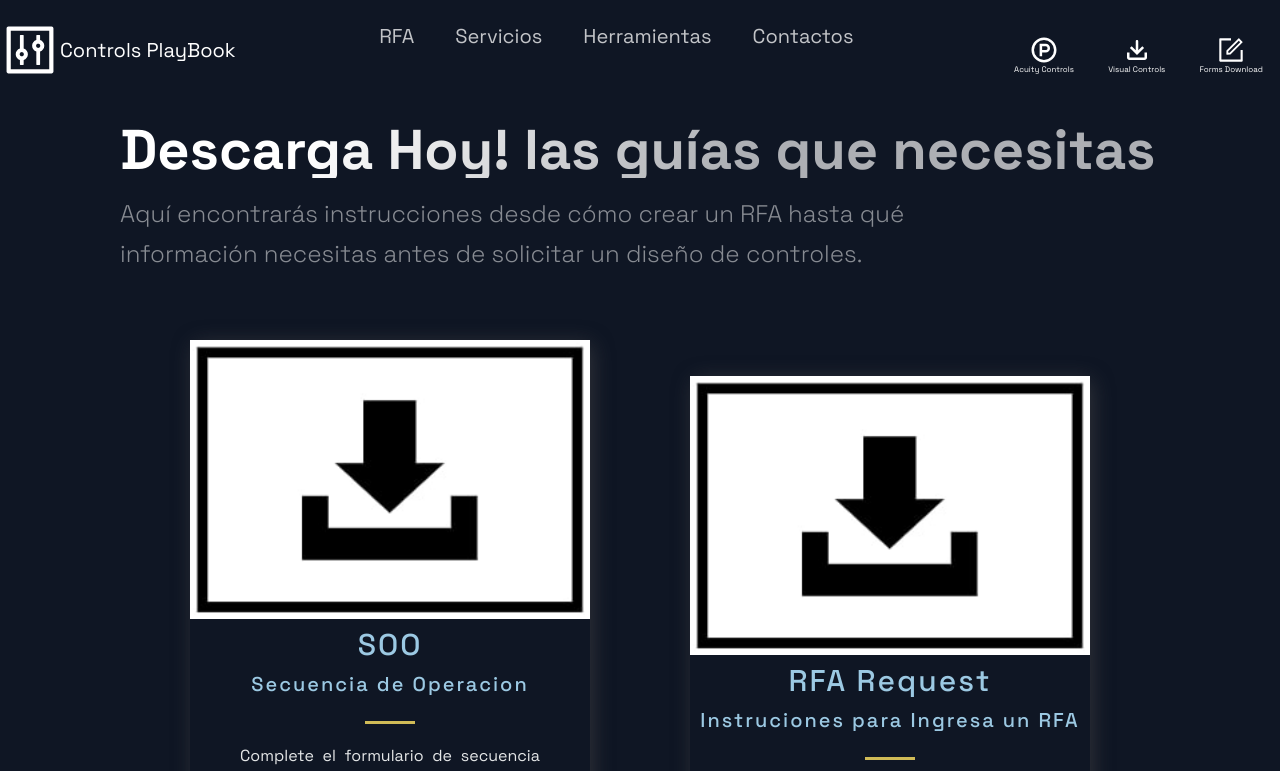
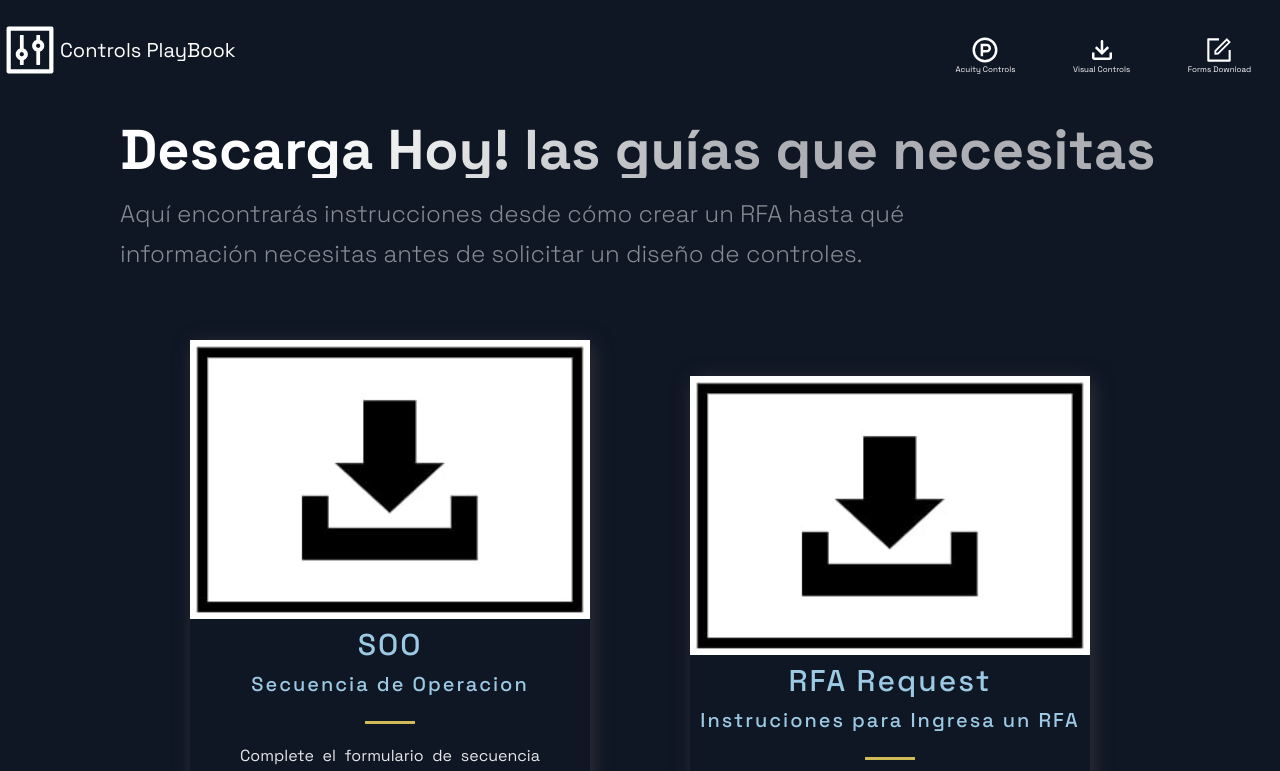
Before and after one commit to rogercerpa/controlsplaybook, a Next.js app: page /Form in a window 1280 px wide. Shown: the top 771 px of the page. Built offline with nearby package versions, Linux system fonts and the light colour scheme.

Commit message:
updated header for the form page

```diff
--- /dev/null
+++ b/src/components/Header/FormHeader.js
@@ -0,0 +1,45 @@
+import Link from 'next/link';
+import React from 'react';
+import { AiOutlineControl, AiOutlineForm  } from 'react-icons/ai';
+import { RiProductHuntLine } from 'react-icons/ri'
+import {CgSoftwareDownload} from 'react-icons/cg'
+
+import { Container, Div1, Div2, Div3, NavLink, SocialIcons, Span, Span1 } from './HeaderStyles';
+
+const FormHeader = () =>  (
+  <Container>
+    <Div1>
+      <Link href="/">
+        <a style={{ display: "flex", alignItems: "center",  color: "white", marginBottom:"10px" }}>
+        <AiOutlineControl size="6rem" /> <Span>Controls PlayBook</Span>
+      </a>
+      </Link>
+    </Div1>
+
+    <Div3>
+
+      <SocialIcons >
+        <a href="https://www.acuitybrands.com/products/controls" target="_blank" style={{ display: "flex", alignItems: "center", flexDirection: "column", color: "white" }}>
+          <RiProductHuntLine size="3rem" /><Span1>Acuity Controls</Span1>
+        </a>
+      </SocialIcons>
+
+        <SocialIcons >
+        <a href="https://visual-3d.com/software/downloadvisualcontrols.aspx" target="_blank" style={{ display: "flex", alignItems: "center", flexDirection: "column", color: "white" }}>
+          <CgSoftwareDownload size="3rem" /><Span1>Visual Controls</Span1>
+        </a>
+      </SocialIcons>
+
+        <SocialIcons >
+        <a href="/Form" style={{ display: "flex", alignItems: "center", flexDirection: "column", color: "white" }}>
+          <AiOutlineForm size="3rem" /><Span1>Forms Download</Span1>
+        </a>
+      </SocialIcons>
+
+
+
+    </Div3>
+  </Container>
+);
+
+export default FormHeader;
--- /dev/null
+++ b/src/layout/Layout2.js
@@ -0,0 +1,15 @@
+import React from 'react'
+
+import Footer from '../components/Footer/Footer'
+import FormHeader from '../components/Header/FormHeader'
+import { Container } from './LayoutStyles'
+
+export const Layout2 = ({children}) => {
+  return (
+    <Container>
+     <FormHeader/>
+     <main>{children}</main>
+     <Footer/>
+    </Container>
+  )
+}
--- a/src/pages/Form.js
+++ b/src/pages/Form.js
@@ -1,18 +1,18 @@
 import React from 'react';
-import { Layout } from '../layout/Layout';
+import { Layout2 } from '../layout/Layout2';
 import { Section, SectionText, SectionTitle } from '../styles/GlobalComponents';
 import Downloads from '../components/Downloads/Downloads';
 
 
 const Form = () => {
     return (
-        <Layout>
+        <Layout2>
             <Section>
                 <SectionTitle>Descarga Hoy! las guías que necesitas</SectionTitle>
                 <SectionText>Aquí encontrarás instrucciones desde cómo crear un RFA hasta qué información necesitas antes de solicitar un diseño de controles.</SectionText>
                 <Downloads />
             </Section>
-        </Layout>
+        </Layout2>
     );
 };
 
```
